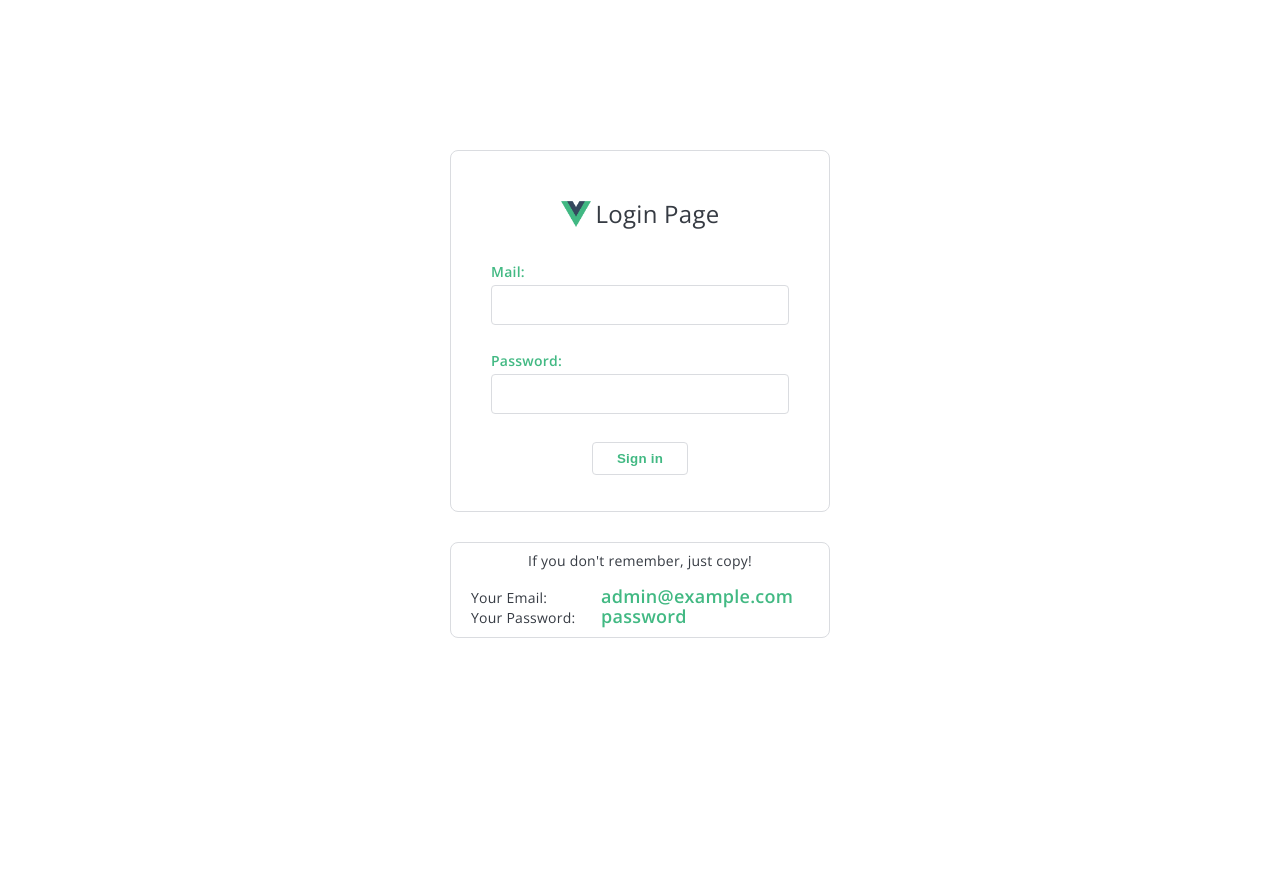
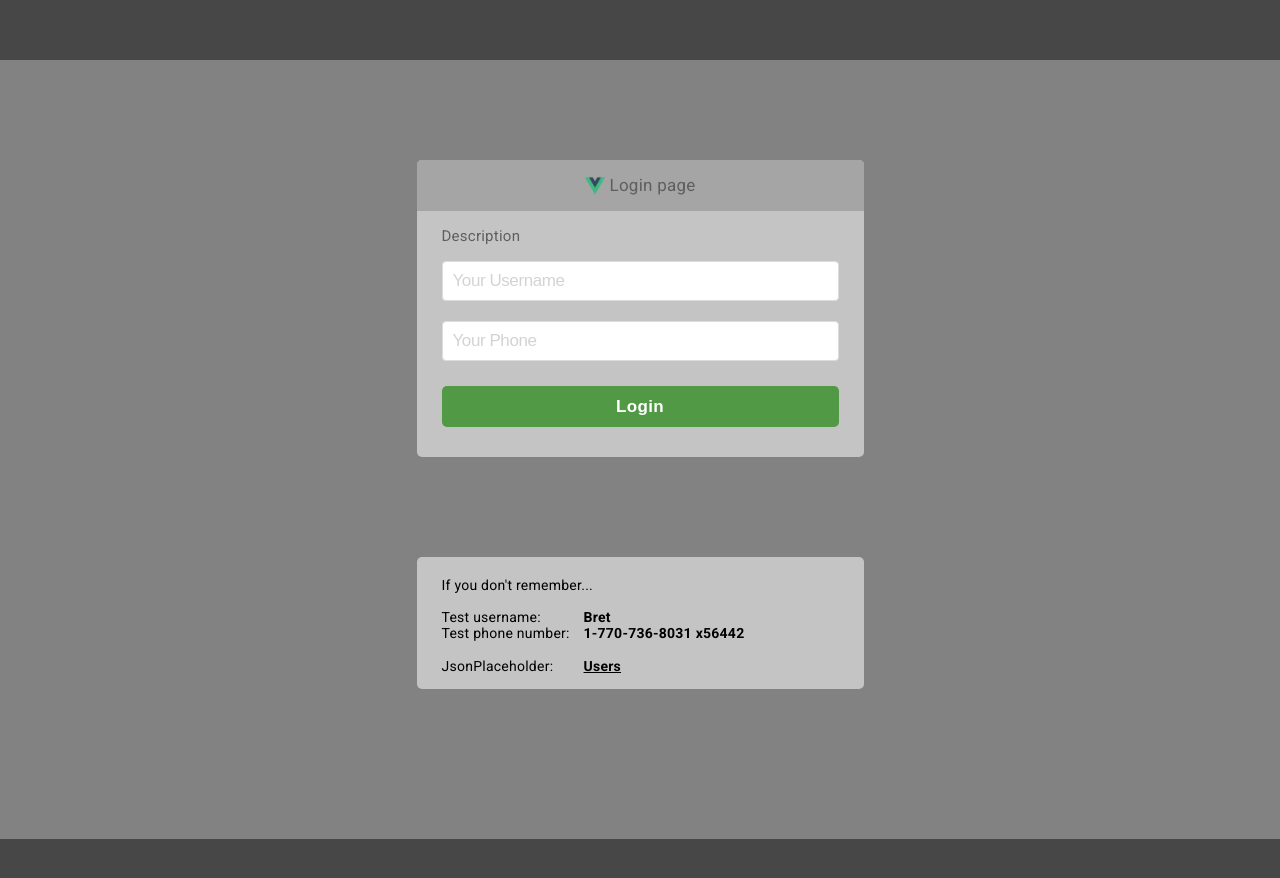
Before and after one commit to sergw10/Vue2, a Vue app: page / in a window 1280 px wide. Shown: the top 878 px of the page. Before the commit the page ends 800 px from the top, so only its background shows below. Built offline with nearby package versions, Linux system fonts and the light colour scheme; no server answers.

Commit message:
add font Roboto; change styles; add new design for Login Page; change project name in package.json; change store

```diff
--- a/package.json
+++ b/package.json
@@ -1,5 +1,5 @@
 {
-  "name": "civenty",
+  "name": "DevPort",
   "version": "0.1.0",
   "private": true,
   "scripts": {
--- a/public/index.html
+++ b/public/index.html
@@ -8,8 +8,9 @@
     <meta name="description" content="test, work preview, vue test todo">
 
     <!-- Font -->
-    <link href="https://fonts.googleapis.com/css?family=Open+Sans:300,400,600&amp;subset=cyrillic,cyrillic-ext,vietnamese"
-        rel="stylesheet">
+    <link rel="preconnect" href="https://fonts.googleapis.com">
+    <link rel="preconnect" href="https://fonts.gstatic.com" crossorigin>
+    <link href="https://fonts.googleapis.com/css2?family=Roboto:wght@100;300;400;500;700;900&display=swap" rel="stylesheet">
 
     <!-- Favicon -->
     <link rel="icon" href="<%= BASE_URL %>favicon.ico">
@@ -21,7 +22,13 @@
       <strong>We're sorry but <%= htmlWebpackPlugin.options.title %> doesn't work properly without JavaScript enabled. Please enable it to continue.</strong>
     </noscript>
 
-    <div id="app"></div>
-    <!-- built files will be auto injected -->
+    <div class="main-wrapper">
+        <header class="header"></header>
+
+        <div id="app"></div>
+        <!-- built files will be auto injected -->
+    </div>
+
+    <footer class="footer"></footer>
   </body>
 </html>
--- a/src/App.vue
+++ b/src/App.vue
@@ -5,6 +5,7 @@
 </template>
 
 <script>
+
 export default {
   name: 'app'
 }
@@ -12,7 +13,7 @@ export default {
 
 <style lang="scss">
   // Variables
-  $dark-text: #363b43;
+  $body-background-color: #828282;
   $border-color: #dadce0;
   $green: #42b983;
 
@@ -30,6 +31,20 @@ export default {
     font-size: 100%;
     font: inherit;
     vertical-align: baseline;
+  }
+
+  html, body {
+    height: 100%;
+  }
+
+  body {
+    font-family: 'Roboto', sans-serif;
+    -webkit-text-size-adjust: none;
+    font-size: 16px;
+    line-height: 1.154;
+    letter-spacing: .25px;
+    font-weight: 400;
+    background-color: $body-background-color;
   }
 
   article, aside, details, figcaption, figure, footer, header, hgroup, menu, nav, section {
@@ -60,29 +75,19 @@ export default {
     display: inline-block;
     text-align: center;
     padding: 8px 24px;
-    border-radius: 4px;
-    border: 1px solid $border-color;
-    background-color: transparent;
+    border: 0;
     outline: 0;
-    font-weight: 600;
-    letter-spacing: .25px;
     transition: .3s;
-    color: $green;
     cursor: pointer;
-    &:hover {
-      background-color: #f7f8f8;
-    }
-    &:active {
-      background-color: rgba(95,99,104,0.1);
-      box-shadow: 0 1px 2px 0 rgba(60,64,67,.3), 0 2px 6px 2px rgba(60,64,67,.15);
-    }
 
     &.btn-green {
       color: white;
       background-color: $green;
+
       &:hover {
         background-color: #4ccd92;
       }
+
       &:active {
         background-color: #3ca172;
         box-shadow: 0 1px 2px 0 rgba(66,185,131,.3), 0 2px 6px 2px rgba(66,185,131,0.15);
@@ -99,50 +104,29 @@ export default {
   }
 
   input:-webkit-autofill {
-    -webkit-text-fill-color: $dark-text !important;
+    -webkit-text-fill-color: #363b43 !important;
 
     &, &:hover, &:focus, &:active {
       -webkit-box-shadow: 0 0 0 20px white inset !important;
     }
   }
 
-  body {
-    font-family: 'Open Sans', sans-serif;
-    -webkit-text-size-adjust: none;
-    font-size: 13px;
-    line-height: 1.154;
-    letter-spacing: .25px;
-    font-weight: 400;
-    color: $dark-text;
-  }
-
-  .wrapper {
-    display: block;
-    width: 96%;
-    border-radius: 8px;
-    border: 1px solid $border-color;
-    margin: 0 auto;
-    padding: 36px;
+  /* Classes */
+  .main-wrapper {
+    min-height: 100%;
+    padding-bottom: 270px;
   }
 
   .header {
-    display: flex;
-    justify-content: space-between;
-    padding: 20px 36px;
-    margin: 20px auto;
+    width: 100%;
+    height: 60px;
+    background-color: #474747;
   }
 
-  .breadcrumbs__wrapper {
-    font-weight: 600;
-    padding-top: 10px;
-  }
-
-  .delimeter {
-    display: inline-block;
-    position: relative;
-    top: .5px;
-    margin: 0 8px;
-    font-weight: 600;
-    color: $green;
+  .footer {
+    width: 100%;
+    margin-top: -270px;
+    height: 270px;
+    background-color: #474747;
   }
 </style>
--- a/src/views/LoginPage.vue
+++ b/src/views/LoginPage.vue
@@ -2,145 +2,218 @@
   <div>
 
     <div class="login-page__wrapper">
+
       <div class="login-page__title">
         <img src="@/assets/logo.png" alt="Vue logo">
-        <h1>{{ form.title }}</h1>
+        <h1>{{ loginPage.form.title }}</h1>
       </div>
+
       <form id="form" class="login-page__form" @submit.prevent>
-        <label for="login">{{ form.mailLabelText }}</label>
-        <input
-          id="login"
-          type="text"
-          v-model="form.userEmailValue">
-        <label for="password">{{ form.passLabelText }}</label>
-        <input
-          id="password"
-          type="password"
-          v-model="form.userPasswordValue">
+        <p>{{ loginPage.form.description }}</p>
+        <input id="username"
+               type="text"
+               :placeholder="loginPage.form.usernamePlaceholder"
+               v-model="loginPage.usernameValue">
+        <input id="phoneNumber"
+               type="text"
+               :placeholder="loginPage.form.phoneNumberPlaceholder"
+               v-model="loginPage.userPhoneNumberValue">
         <div class="login-page__button-wrap">
-          <router-link :to="'/users'">
-              <button @click="validateForm()" type="button">{{ form.btnText }}</button>
-          </router-link>
+          <button @click="logIn()" type="button">{{ loginPage.form.btnText }}</button>
         </div>
       </form>
     </div>
 
     <div class="login-page__wrapper login-page__wrapper-clue">
-      <p>If you don't remember, just copy!</p>
+      <p>If you don't remember...</p>
       <br>
-      <span>Your Email: </span>
-      <b>{{ form.emailClue }}</b>
-      <span>Your Password: </span>
-      <b>{{ form.passwordClue }}</b>
+      <div>
+        <span>Test username: </span>
+        <b>{{ loginPage.usernameExample }}</b>
+      </div>
+      <div>
+        <span>Test phone number: </span>
+        <b>{{ loginPage.phoneNumberExample }}</b>
+      </div>
+      <br>
+      <div>
+        <span>JsonPlaceholder:</span>
+        <b><a target="_blank" href="https://jsonplaceholder.typicode.com/users">Users</a></b>
+      </div>
     </div>
 
   </div>
 </template>
 
 <script>
+import { mapActions, mapGetters } from 'vuex'
+
 export default {
   name: 'LoginPage',
 
   data () {
     return {
-      form: {
-        userEmailValue: '',
-        userPasswordValue: '',
+      loginPage: {
+        /* Data */
+        currentUser: {},
+        usernameValue: '',
+        userPhoneNumberValue: '',
 
-        title: 'Login Page',
-        mailLabelText: 'Mail:',
-        passLabelText: 'Password:',
-        btnText: 'Sign in',
-        emailClue: 'admin@example.com',
-        passwordClue: 'password'
+        /* Example text */
+        usernameExample: 'Bret',
+        phoneNumberExample: '1-770-736-8031 x56442',
+
+        /* Form */
+        form: {
+
+          /* Text */
+          title: 'Login page',
+          description: 'Description',
+
+          /* Inputs */
+          usernamePlaceholder: 'Your Username',
+          phoneNumberPlaceholder: 'Your Phone',
+
+          /* Button */
+          btnText: 'Login'
+        }
       }
     }
   },
 
+  created () {
+    this.getUsers()
+  },
+
+  computed: {
+    ...mapGetters([
+      'ALL_USERS'
+    ])
+  },
+
   methods: {
-    setDataToLocalStorage () {
-      localStorage.setItem('email', this.form.userEmailValue)
-      localStorage.setItem('password', this.form.userPasswordValue)
+    ...mapActions([
+      'getUsers'
+    ]),
+
+    setCurrentUserToState () {
+      this.$store.commit('setCurrentUser', this.loginPage.currentUser)
     },
 
-    checkSignIn () {
-      return localStorage.getItem('signIn') === 'true'
+    defineCurrentUser () {
+      const usernameValue = this.loginPage.usernameValue
+      const userPhoneNumberValue = this.loginPage.userPhoneNumberValue
+      let currentUser = {}
+
+      this.ALL_USERS.forEach(function (item) {
+        if (item.username === usernameValue && item.phone === userPhoneNumberValue) {
+          currentUser = item
+        }
+      })
+
+      this.loginPage.currentUser = currentUser
     },
 
-    validateEmail () {
-      return this.form.userEmailValue === this.form.emailClue
+    validateUserName () {
+      const usernameValue = this.loginPage.usernameValue
+      return this.ALL_USERS.some(function (users) {
+        return users.username === usernameValue
+      })
     },
 
-    validatePassword () {
-      return this.form.userPasswordValue === this.form.passwordClue
+    validatePhoneNumber () {
+      const userPhoneNumberValue = this.loginPage.userPhoneNumberValue
+      return this.ALL_USERS.some(function (users) {
+        return users.phone === userPhoneNumberValue
+      })
     },
 
     validateForm () {
-      this.setDataToLocalStorage()
+      return this.validateUserName() && this.validatePhoneNumber()
+    },
 
-      this.validateEmail() && this.validatePassword()
-        ? localStorage.setItem('signIn', true)
-        : localStorage.setItem('signIn', false)
+    logIn () {
+      if (this.validateForm()) {
+        this.defineCurrentUser()
+        this.setCurrentUserToState()
 
-      if (!this.checkSignIn()) event.preventDefault()
+        localStorage.setItem('signIn', true)
+      } else {
+        localStorage.setItem('signIn', false)
+      }
     }
   }
 }
 </script>
 
 <style lang="scss" scoped>
-  // Variables
-  $green: #42b983;
+  /* Variables */
+  $main-green: #42b983;
 
   .login-page__title {
-    margin-bottom: 35px;
+    padding: 15px 25px;
     text-align: center;
+    background-color: #A5A5A5;
 
     h1 {
       display: inline-block;
       vertical-align: middle;
-      font-size: 24px;
-      font-weight: 400;
+      font-size: 17px;
+      line-height: 21px;
+      color: #5F5F5F;
     }
 
     img {
       display: inline-block;
       vertical-align: middle;
-      width: 30px;
-      height: 30px;
+      width: 20px;
+      height: 20px;
       margin-right: 5px;
     }
   }
 
+  .login-page__form {
+    padding: 15px 25px 30px;
+
+    p {
+      margin-bottom: 14px;
+      font-size: 15px;
+      line-height: 21px;
+      color: #5F5F5F;
+    }
+  }
+
   .login-page__wrapper {
+    overflow: hidden;
     position: relative;
-    width: 380px;
-    border-radius: 8px;
-    border: 1px solid #dadce0;
-    margin: 150px auto 0;
-    padding: 48px 40px 36px;
+    max-width: 447px;
+    border: 0;
+    border-radius: 5px;
+    margin: 100px auto 0;
     font-size: 14px;
-
-    label {
-      display: inline-block;
-      font-weight: 600;
-      margin-bottom: 5px;
-      color: $green;
-    }
+    background-color: #C4C4C4;
 
     input {
       display: block;
       width: 100%;
       height: 40px;
-      margin-bottom: 28px;
-      padding: 6px 8px;
+      margin-bottom: 20px;
+      padding: 6px 10px;
       border: 1px solid #dadce0;
       border-radius: 4px;
-      color: #202124;
-      line-height: 24px;
-      font-size: 16px;
+      font-size: 17px;
+      line-height: 21px;
+      letter-spacing: -0.025em;
       outline: none;
-      background-color: transparent;
+      color: #353535;
+      background-color: white;
+
+      &::placeholder {
+        color: lightgrey;
+      }
+
+      &::-webkit-input-placeholder       {opacity: 1; transition: opacity 0.3s ease;}
+      &:focus::-webkit-input-placeholder {opacity: 0; transition: opacity 0.3s ease;}
 
       &.error {
         border: 1px solid red;
@@ -148,32 +221,50 @@ export default {
     }
   }
 
+  .login-page__button-wrap {
+    text-align: center;
+    margin-top: 25px;
+
+    button {
+      width: 397px;
+      height: 41px;
+      border: 0;
+      border-radius: 5px;
+      font-weight: 600;
+      font-size: 17px;
+      line-height: 21px;
+      letter-spacing: 0.02em;
+      background-color: #519945;
+      color: white;
+
+      &:hover {
+        background-color: #3b7032;
+      }
+
+      &:active {
+        box-shadow: 0 1px 18px 1px rgba(0, 0, 0, 0.2);
+      }
+    }
+  }
+
   .login-page__wrapper-clue {
-    margin: 30px auto 0;
-    padding: 10px 20px;
+    padding: 20px 25px 15px 25px;
+    margin: 100px auto 150px;
 
-    p {
-      text-align: center;
+    span {
+      display: inline-block;
+      min-width: 142px;
+      margin-bottom: 0;
+      user-select: none;
     }
 
     b {
-      font-weight: 900;
-      color: $green;
-      font-size: 18px;
-    }
+      font-weight: 600;
 
-    span {
-      user-select: none;
-      display: inline-block;
-      width: 130px;
-    }
-  }
-
-  .login-page__button-wrap {
-    text-align: center;
-
-    button {
-      max-width: 246px;
+      a {
+        color: black;
+        text-decoration: underline;
+      }
     }
   }
 </style>
```
Also changed, not shown: src/router/index.js (+6 -3 lines), src/store/index.js (+18 -41 lines).
